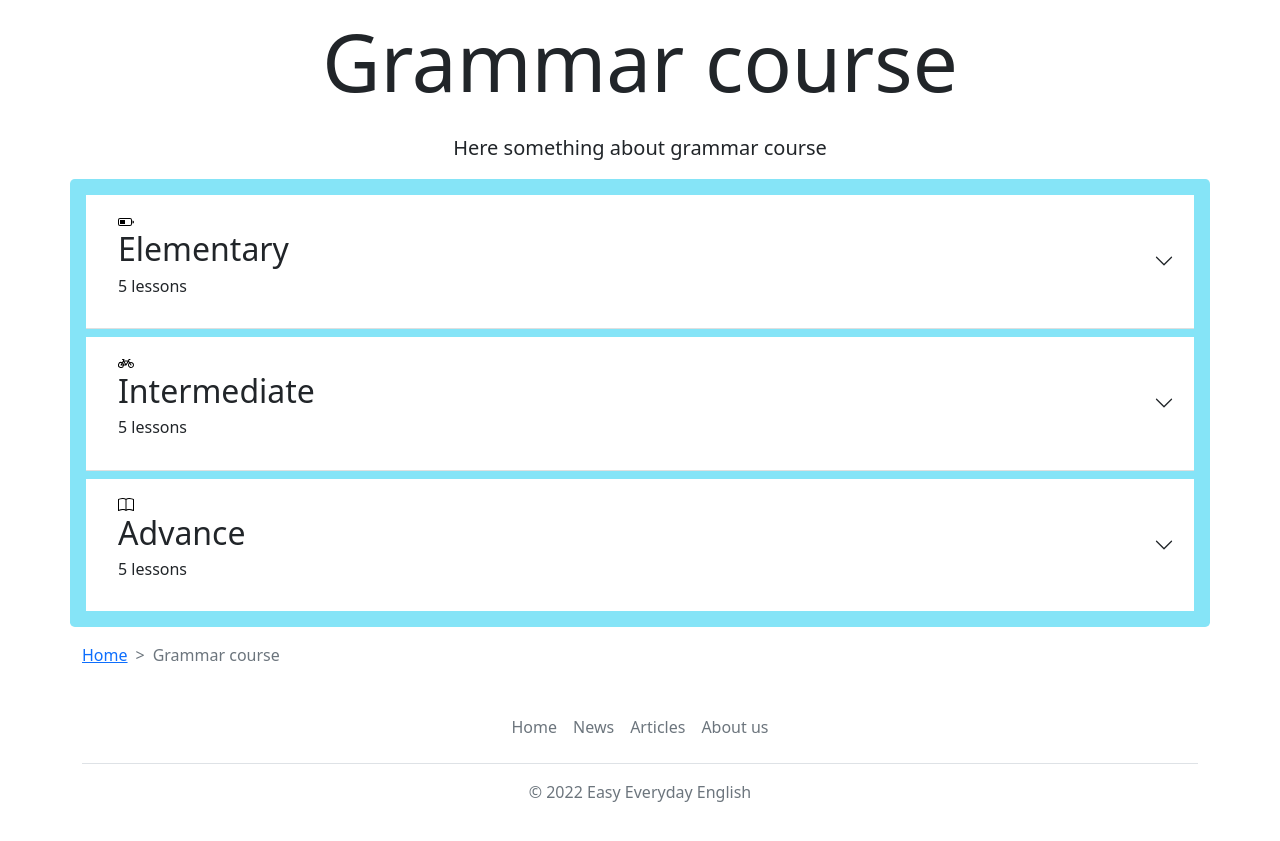
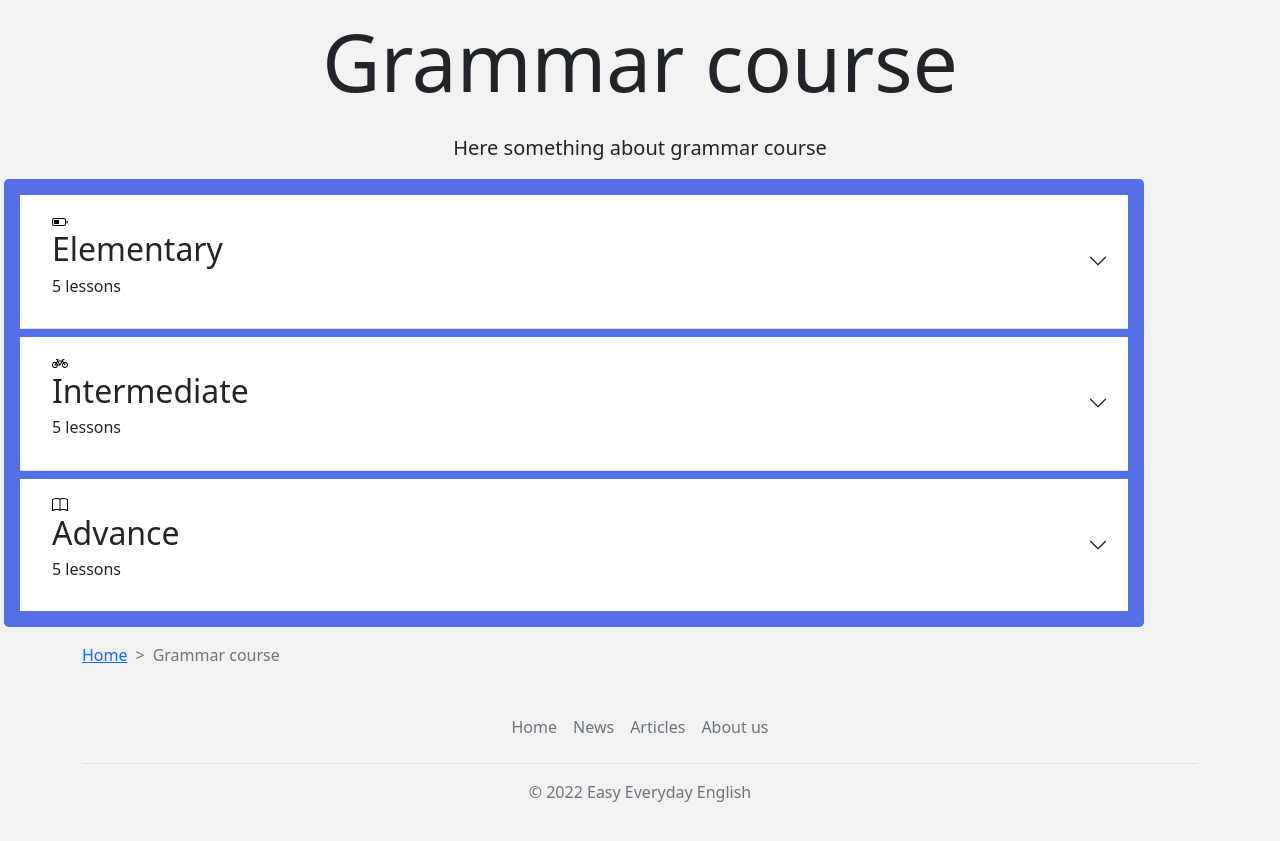
Before and after one commit to teasec4/english, a plain HTML site: page grammar.html in a window 1280 px wide. Shown: the part 91-932 px from the top of the page. Drawn offline with Linux system fonts and the light colour scheme.

Commit message:
Add files via upload

```diff
--- a/grammar.html
+++ b/grammar.html
@@ -7,7 +7,7 @@
     <link href="forindex.css" rel="stylesheet">
     <meta name="viewport" content="width=device-width, initial-scale-1, maximum-scale=1">
 </head>
-<body>
+<body style="background-color: #F2F2F2;">
 
 <header>
     <nav class="navbar navbar-expand-md fixed-top navbar-light" style="background-color: #F2B705;">
@@ -69,7 +69,7 @@
         </p>
     </div>
 
-    <div class="container p-3 rounded-3 bg-info bg-opacity-50">
+    <div class="container p-3 rounded-3 m-1" style="background-color: #556FE6">
 
         <div class="accordion accordion-flush" id="accordionPanelsStayOpenExample">
 
```
